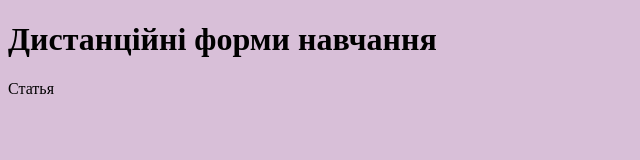
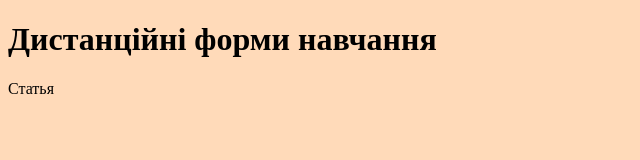
Before and after one commit to DaniilBelchu/hello-world, a plain HTML site: page index.html in a window 1280 px wide. Shown: the whole page, without its empty margins (0-640 px from the left). Drawn offline with Linux system fonts and the light colour scheme.

Commit message:
Update index.html

```diff
--- a/index.html
+++ b/index.html
@@ -4,7 +4,7 @@
 <meta charset="UTF-8">
 <title>Дистанційні форми навчання</title>
 </head>
-<body style = "background-color : #D8BFD8">
+<body style = "background-color : #FFDAB9">
 <H1>Дистанційні форми навчання</H1>
 <p>Статья</p>
 </body>
```
